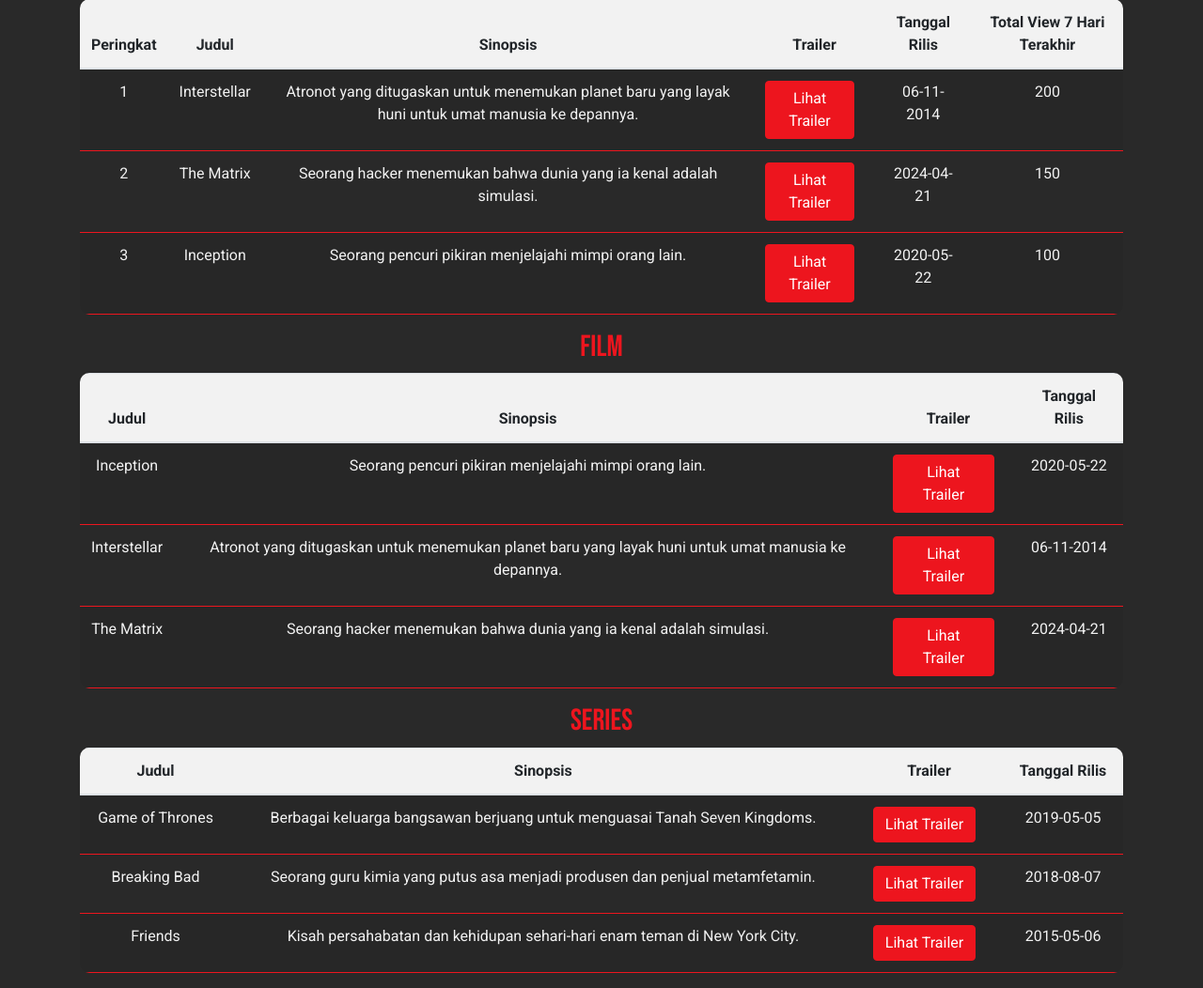
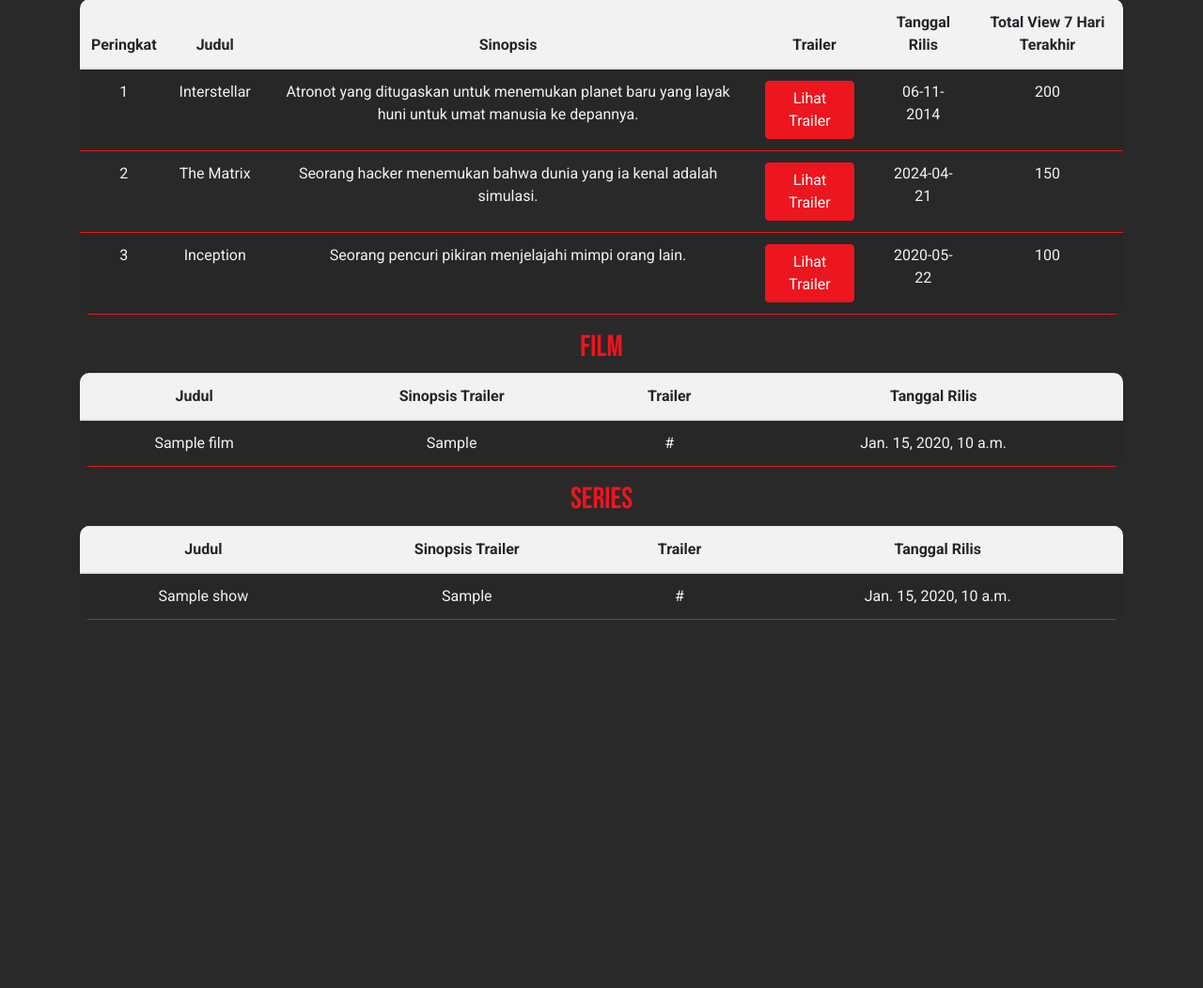
Before and after one commit to Pacilflix-A6/pacilflix, a Django app: template tayangan/templates/trailer.html in a window 1280 px wide. Shown: the part 223-1275 px from the top of the page at 94% size. After the commit the page ends 883 px from the top, so only its background shows below. Run offline with Django 3.2, Linux system fonts and the light colour scheme; the template is opened without the code that fills it: most values are stand-ins (such as "Sample title", 1, 10 or a date in 2020); some libraries are stand-ins or nearby versions.

Commit message:
[Add]Complete read data films and series for trailer page

```diff
--- a/tayangan/templates/trailer.html
+++ b/tayangan/templates/trailer.html
@@ -151,32 +151,21 @@
         <thead>
             <tr>
                 <th>Judul</th>
-                <th>Sinopsis</th>
+                <th>Sinopsis Trailer</th>
                 <th>Trailer</th>
                 <th>Tanggal Rilis</th>
             </tr>
         </thead>
         <tbody>
             <!-- Data film -->
+            {% for film in films %}
             <tr>
-                <td>Inception</td>
-                <td>Seorang pencuri pikiran menjelajahi mimpi orang lain.</td>
-                <td><button type="button" class="btn btn-primary">Lihat Trailer</button></td>
-                <td>2020-05-22</td>
+                <td>{{ film.judul }}</td>
+                <td>{{ film.sinopsis_trailer }}</td>
+                <td>{{ film.url_video_trailer }}</td>
+                <td>{{ film.release_date_trailer }}</td>
             </tr>
-            <!-- ⋮ baris lainnya ⋮ -->
-            <tr>
-                <td>Interstellar</td>
-                <td>Atronot yang ditugaskan untuk menemukan planet baru yang layak huni untuk umat manusia ke depannya.</td>
-                <td><button type="button" class="btn btn-primary">Lihat Trailer</button></td>
-                <td>06-11-2014</td>
-            </tr>
-            <tr>
-                <td>The Matrix</td>
-                <td>Seorang hacker menemukan bahwa dunia yang ia kenal adalah simulasi. </td>
-                <td><button type="button" class="btn btn-primary">Lihat Trailer</button></td>
-                <td>2024-04-21</td>
-            </tr>
+            {% endfor %}
         </tbody>
     </table>
 
@@ -187,32 +176,21 @@
         <thead>
             <tr>
                 <th>Judul</th>
-                <th>Sinopsis</th>
+                <th>Sinopsis Trailer</th>
                 <th>Trailer</th>
                 <th>Tanggal Rilis</th>
             </tr>
         </thead>
         <tbody>
             <!-- Data series -->
+            {% for show in series %}
             <tr>
-                <td>Game of Thrones</td>
-                <td>Berbagai keluarga bangsawan berjuang untuk menguasai Tanah Seven Kingdoms.</td>
-                <td><button type="button" class="btn btn-primary">Lihat Trailer</button></td>
-                <td>2019-05-05</td>
+                <td>{{ show.judul }}</td>
+                <td>{{ show.sinopsis_trailer }}</td>
+                <td>{{ show.url_video_trailer }}</td>
+                <td>{{ show.release_date_trailer }}</td>
             </tr>
-            <!-- ⋮ Baris lainnya ⋮ -->
-            <tr>
-                <td>Breaking Bad</td>
-                <td>Seorang guru kimia yang putus asa menjadi produsen dan penjual metamfetamin.</td>
-                <td><button type="button" class="btn btn-primary">Lihat Trailer</button></td>
-                <td>2018-08-07</td>
-            </tr>
-            <tr>
-                <td>Friends</td>
-                <td>Kisah persahabatan dan kehidupan sehari-hari enam teman di New York City.</td>
-                <td><button type="button" class="btn btn-primary">Lihat Trailer</button></td>
-                <td>2015-05-06</td>
-            </tr>
+            {% endfor %}
         </tbody>
     </table>
 </div>
```
Also changed, not shown: tayangan/views.py (+19 -1 lines).
